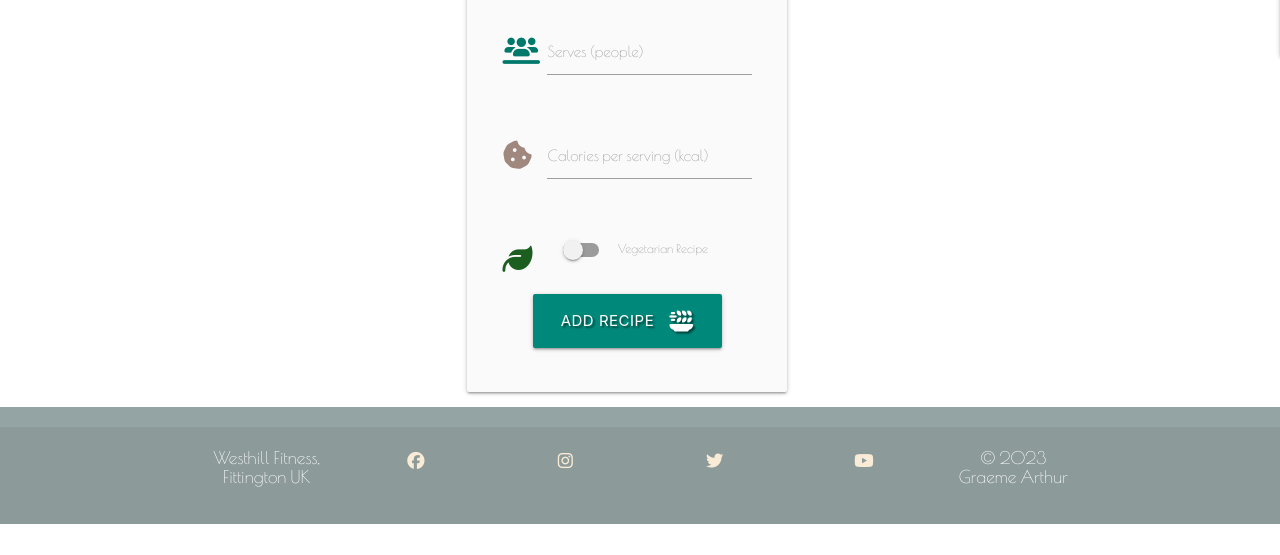
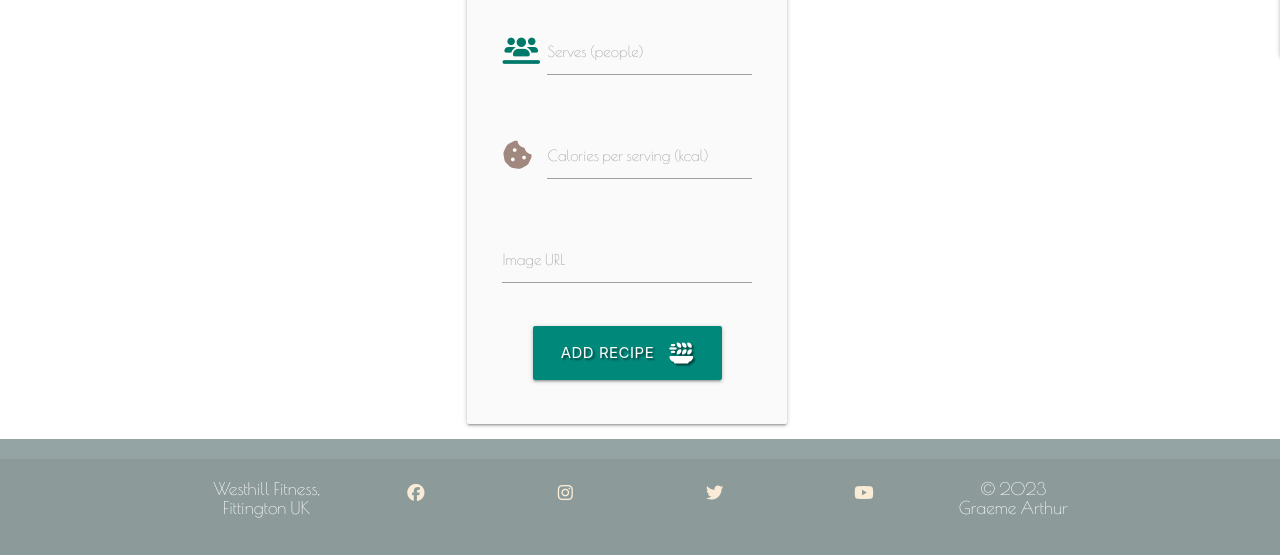
Before and after one commit to GraeA85/Recipe-ository, a Flask app: page /add_recipe in a window 1280 px wide. Shown: the part 804-1359 px from the top of the page. Before the commit the page ends 1328 px from the top, so only its background shows below. Run offline with Flask 2, Linux system fonts and the light colour scheme; data that the repository does not hold is empty; some libraries are stand-ins or nearby versions.

Commit message:
add image links to recipe cards, multiple bug fixes

```diff
--- a/app.py
+++ b/app.py
@@ -55,7 +55,7 @@ def format_string_to_list(user_input, has_comma_separator=True):
     """
     if has_comma_separator:
         # for use with comma seperated entries
-        # also replaces new lines in case values C+V in
+        # also replaces new lines in case values
         input_remove_new_lines = user_input.replace("\r\n", ",")
         input_list = input_remove_new_lines.split(",")
     else:
@@ -153,7 +153,6 @@ def add_recipe():
         instructions_list = format_string_to_list(
             instructions_string, False)
 
-        is_vegetarian = "on" if request.form.get("is_vegetarian") else "off"
         recipe = {
             "recipe_category": request.form.get("recipe_category"),
             "recipe_name": request.form.get("recipe_name"),
@@ -163,7 +162,7 @@ def add_recipe():
             "cooking_time": request.form.get("cooking_time"),
             "serves": request.form.get("serves"),
             "calories_per_serving": request.form.get("calories_per_serving"),
-            "is_vegetarian": is_vegetarian,
+            "Image URL": request.form.get("recipe.img_url"),
             "created_by": session["user"],
                 }
         mongo.db.recipes.insert_one(recipe)
@@ -179,20 +178,29 @@ def add_recipe():
 @app.route("/edit_recipe/<recipe_id>", methods=["GET", "POST"])
 def edit_recipe(recipe_id):
     if request.method == "POST":
-        is_vegetarian = "on" if request.form.get("is_vegetarian") else "off"
-        submit = {
+
+        # Turns user data into an array to be stored in db
+        # Comma seperated entry
+        ingredients_string = request.form.get("ingredients")
+        ingredients_list = format_string_to_list(ingredients_string)
+        # New line seperated entry
+        instructions_string = request.form.get("instructions")
+        instructions_list = format_string_to_list(
+            instructions_string, False)
+
+        edit = {
             "recipe_category": request.form.get("recipe_category"),
             "recipe_name": request.form.get("recipe_name"),
-            "ingredients": ingredients,
-            "instructions": instructions,
+            "ingredients": ingredients_list,
+            "instructions": instructions_list,
             "prep_time": request.form.get("prep_time"),
             "cooking_time": request.form.get("cooking_time"),
             "serves": request.form.get("serves"),
             "calories_per_serving": request.form.get("calories_per_serving"),
-            "is_vegetarian": is_vegetarian,
+            "Image URL": request.form.get("recipe.img_url"),
             "created_by": session["user"],
-            "timestamp": datetime.datetime.utcnow()
         }
+
         mongo.db.recipes.replace_one({"_id": ObjectId(recipe_id)}, submit)
         flash("Recipe Successfully Updated")
 
--- a/static/css/style.css
+++ b/static/css/style.css
@@ -73,30 +73,14 @@ body {
     flex: 1;
 }
 
-/*cuisine cards*/
-.card.cuisine-card {
+.recipe-image {
     height: 200px;
-}
+    object-fit: cover;
 
-.card-image-url {
-    height: 175px;
-}
-
-/*Hidden code displayed on colour top on card*/
-.image-url {
-    display: none;
 }
 
 .card-preview {
   padding: 4px 0 4px 0;
-}
-
-/*Default image if no image URL is supplied*/
-.holding-image {
-    background-image : url('../images/food-display.jpg');
-    background-repeat: no-repeat;
-    background-size: cover;
-    background-position: center;
 }
 
 @media only screen and (min-width: 1000px)  {
@@ -197,3 +181,11 @@ h6 {
 .icon-padding-right {
     padding-right: 4px;
 }
+
+#recipe_ingredients {
+    white-space: pre-wrap;
+}
+
+#recipe_instructions {
+    white-space: pre-wrap;
+}
--- a/templates/add_recipe.html
+++ b/templates/add_recipe.html
@@ -79,19 +79,13 @@
                     <label for="calories_per_serving">Calories per serving (kcal)</label>
                 </div>
             </div>
-            <!-- is vegetarian toggle -->
-			<div class="row">
-				<div class="input-field col s12">
-					<div class="switch">
-                        <i class="fa-solid fa-leaf prefix green-text text-darken-4"></i>
-						<label for="is_vegetarian">
-                            <input type="checkbox" id="is_vegetarian" name="is_vegetarian">
-                            <span class="lever"></span>
-                            Vegetarian Recipe
-                        </label>
-					</div>
-				</div>
-			</div>
+            <div class="row">
+                <div class="input-field col s12">
+                    <input id="img_url" name="img_url" type="text" class="validate" />
+                    <label for="img_url">Image URL</label>
+                </div>
+            </div>
+
             <!-- submit button -->
             <div class="row">
                 <div class="col s12 center-align">
--- a/templates/base.html
+++ b/templates/base.html
@@ -22,7 +22,7 @@
         <!-- top navbar -->
 		<nav class="nav-extended text-shadow teal darken-1">
 			<div class="nav-wrapper">
-				<a href="{{ url_for('get_recipes') }}" class="brand-logo">Westhill Fitness</a>
+				<a href="{{ url_for('index') }}" class="brand-logo">Westhill Fitness</a>
 				<a href="#" data-target="mobile-demo" class="sidenav-trigger right"><i class="fas fa-bars"></i></a>
 				<ul class="right hide-on-med-and-down">
 					<li><a href="{{ url_for('index') }}" class ="waves-effect waves-light btn brown lighten-1">Home</a></li>
```
Also changed, not shown: templates/edit_recipe.html (+12 -22 lines), templates/recipes.html (+20 -13 lines).
